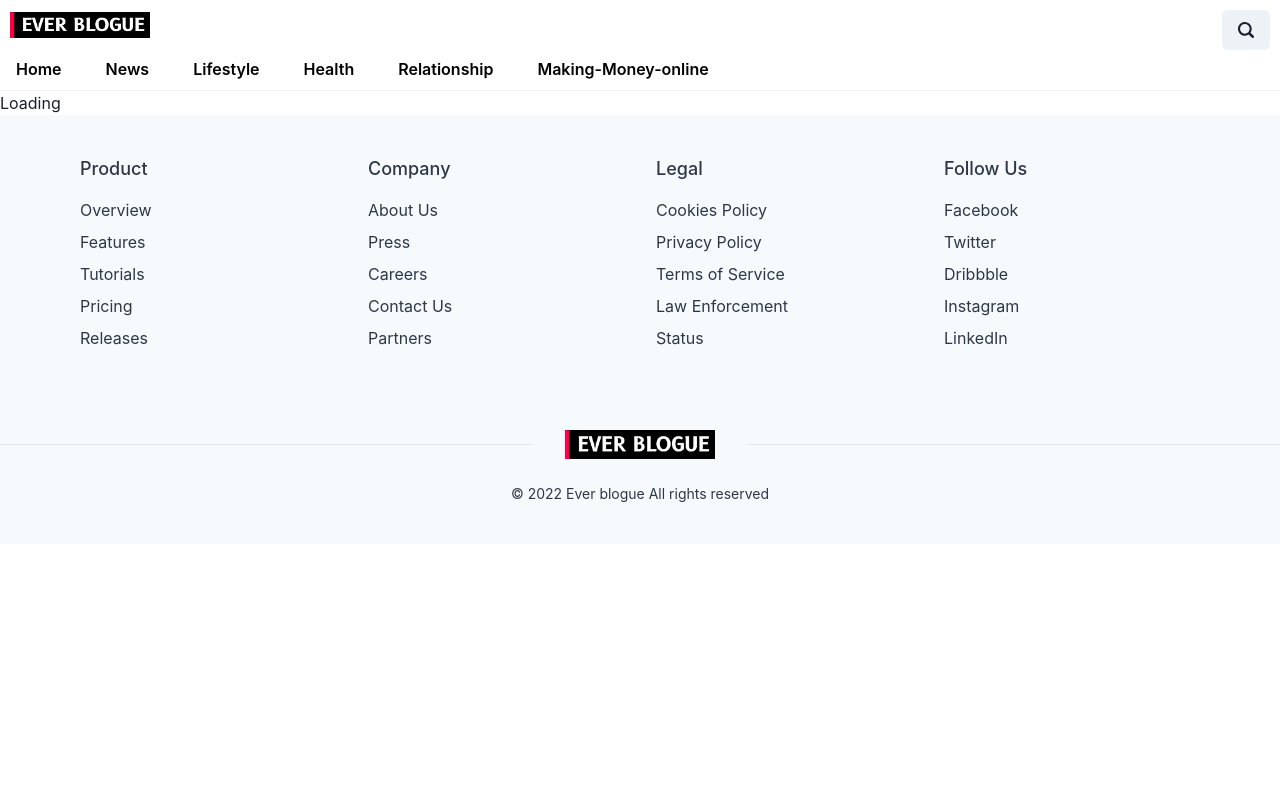
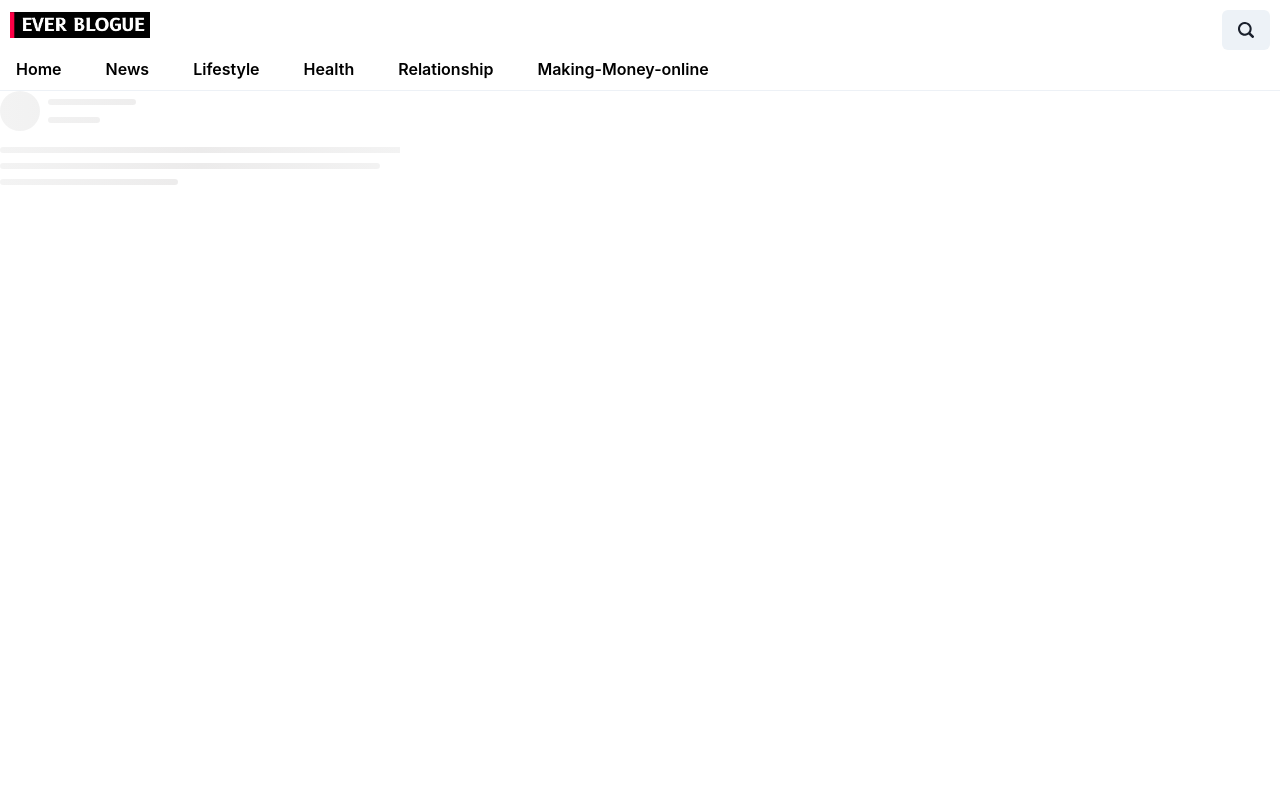
Before and after one commit to Deji-py/Ayodeji-Alakija-Frontend-Developer, a React (Vite) app: page /post/1 in a window 1280 px wide. Shown: the top 800 px of the page. Built offline with nearby package versions, Linux system fonts and the light colour scheme; no server answers.

Commit message:
new commmit

```diff
--- a/package.json
+++ b/package.json
@@ -21,6 +21,7 @@
     "newsapi": "^2.4.1",
     "qs": "^6.9.4",
     "react": "^18.2.0",
+    "react-content-loader": "^6.2.1",
     "react-dom": "^18.2.0",
     "react-router-dom": "^6.14.2"
   },
--- a/src/Routes/Layout/BlogLayout.jsx
+++ b/src/Routes/Layout/BlogLayout.jsx
@@ -1,3 +1,4 @@
+import ContentPlaceholder from "../../components/Placeholders/ContentPlaceholder";
 import formatArticleBody from "../../Services/FormatArticleBody";
 import moment from "moment";
 import { Text } from "@chakra-ui/react";
@@ -36,7 +37,11 @@ function BlogLayout() {
   }, [slug]);
 
   if (!post) {
-    return <h2>Loading</h2>;
+    return (
+      <div style={{ height: "100vh" }}>
+        <ContentPlaceholder />
+      </div>
+    );
   }
 
   return (
@@ -47,14 +52,14 @@ function BlogLayout() {
       }}
     >
       <Text fontSize={25} fontWeight={"bold"}>
-        {post.title}
+        {post?.title}
       </Text>
       <p
         style={{ margin: "10px 0px 10px 0px", color: "gray", fontSize: "14px" }}
       >
-        {moment(post.publishedAt).format("LLL")}
+        {moment(post?.publishedAt).format("LLL")}
       </p>
-      <img src={post.image.asset.url} alt={post.title} />
+      <img src={post?.image.asset.url} alt={post?.title} />
       <div style={{ marginTop: "10px" }} />
       {formatArticleBody(post?.body)}
     </div>
--- /dev/null
+++ b/src/components/Placeholders/ContentPlaceholder.jsx
@@ -0,0 +1,23 @@
+import ContentLoader from "react-content-loader";
+import React from "react";
+
+const ContentPlaceholder = (props) => (
+  <ContentLoader
+    speed={2}
+    width={400}
+    height={160}
+    viewBox="0 0 400 160"
+    backgroundColor="#f3f3f3"
+    foregroundColor="#ecebeb"
+    {...props}
+  >
+    <rect x="48" y="8" rx="3" ry="3" width="88" height="6" />
+    <rect x="48" y="26" rx="3" ry="3" width="52" height="6" />
+    <rect x="0" y="56" rx="3" ry="3" width="410" height="6" />
+    <rect x="0" y="72" rx="3" ry="3" width="380" height="6" />
+    <rect x="0" y="88" rx="3" ry="3" width="178" height="6" />
+    <circle cx="20" cy="20" r="20" />
+  </ContentLoader>
+);
+
+export default ContentPlaceholder;
--- a/src/components/PopularPost/PopularPosts/PopularPosts.jsx
+++ b/src/components/PopularPost/PopularPosts/PopularPosts.jsx
@@ -1,8 +1,12 @@
+import ContentPlaceholder from "../../Placeholders/ContentPlaceholder";
 import PopularPostsCard from "../PopularPostsCard";
 import React from "react";
 import { Text, VStack } from "@chakra-ui/react";
 
 function PopularPosts({ data }) {
+  if (!data) {
+    return <ContentPlaceholder />;
+  }
   return (
     <VStack>
       <Text fontSize={"2xl"} color={"red"} fontWeight={"bold"}>
@@ -10,7 +14,7 @@ function PopularPosts({ data }) {
       </Text>
       {data && (
         <>
-          {data.map((item) => (
+          {data.reverse().map((item) => (
             <PopularPostsCard
               key={item._id}
               datePosted={item.publishedAt}
```
Also changed, not shown: 1 other file (tests, documents, lock files or other folders).
